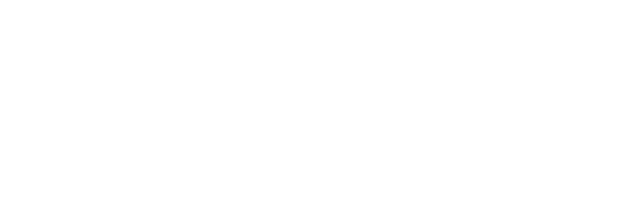
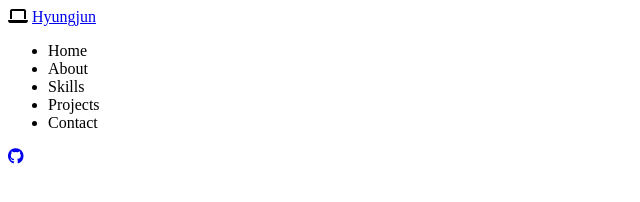
Before and after one commit to HyungjunJeon/Portfolio, a plain HTML site: page index.html in a window 1280 px wide. Shown: the whole page, without its empty margins (0-640 px from the left). Drawn offline with Linux system fonts and the light colour scheme.

Commit message:
HTML:  Navbar

```diff
--- a/index.html
+++ b/index.html
@@ -12,6 +12,32 @@
 <script defer src="main.js"></script>
 </head>
 <body>
-
+    <!-- Navbar -->
+    <nav id="navbar">
+        <div class="navbar__logo">
+            <i class="fas fa-laptop"></i>
+            <a href="#">Hyungjun</a>
+        </div>
+        <div class="navbar__menu">
+            <ul>
+                <li class="navbar__menu__item">Home</li>
+                <li class="navbar__menu__item">About</li>
+                <li class="navbar__menu__item">Skills</li>
+                <li class="navbar__menu__item">Projects</li>
+                <li class="navbar__menu__item">Contact</li>
+            </ul>
+        </div>
+        <div class="navbar__link">
+            <a href="https://github.com/HyungjunJeon?tab=repositories"><i class="fab fa-github"></i></a>
+        </div>
+    </nav>
+    <!-- About-->
+    <section id="about"></section>
+    <!-- Skills-->
+    <section id="skills"></section>
+    <!-- Work-->
+    <section id="work"></section>
+    <!-- Contact -->
+    <section id="contact"></section>
 </body>
 </html>
```
